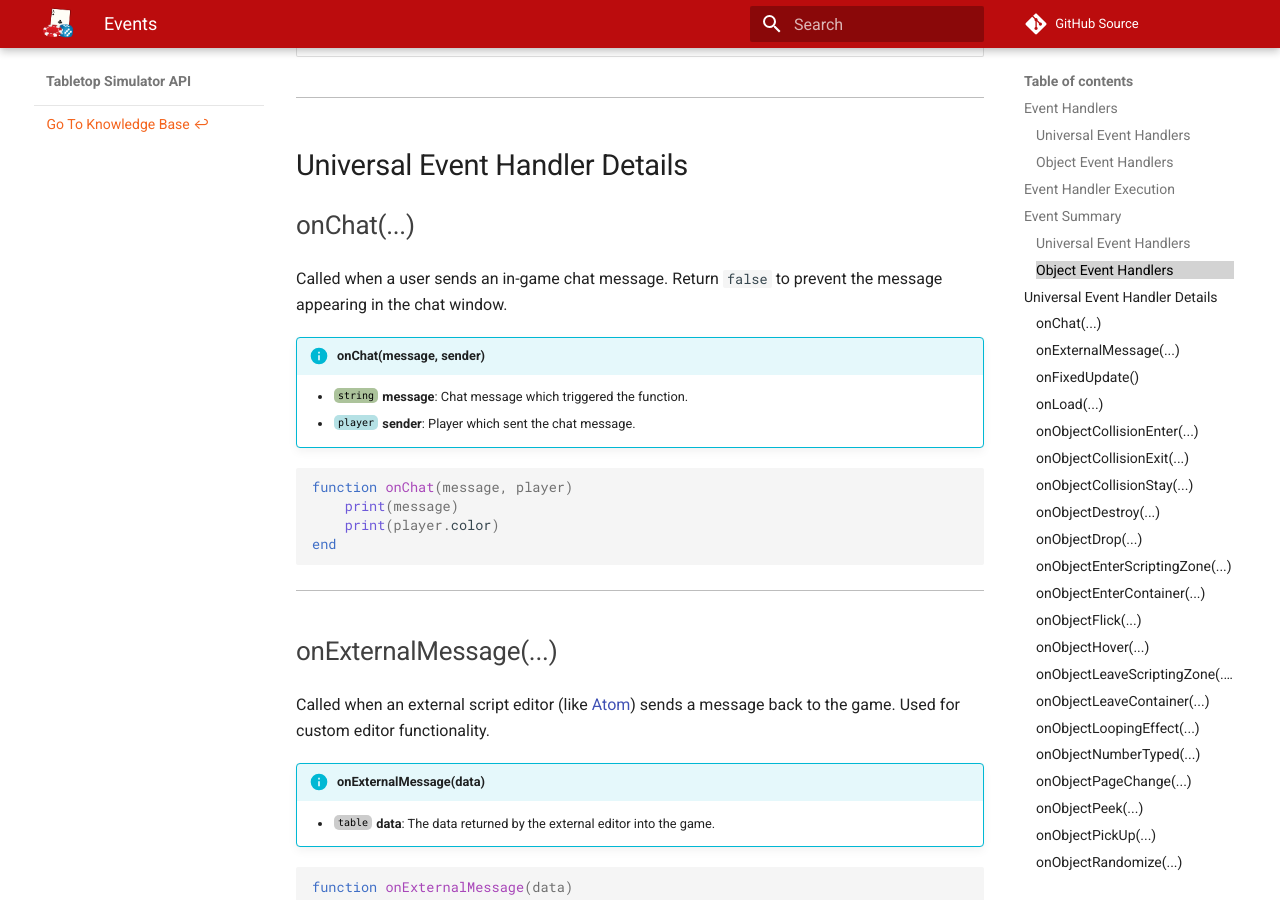
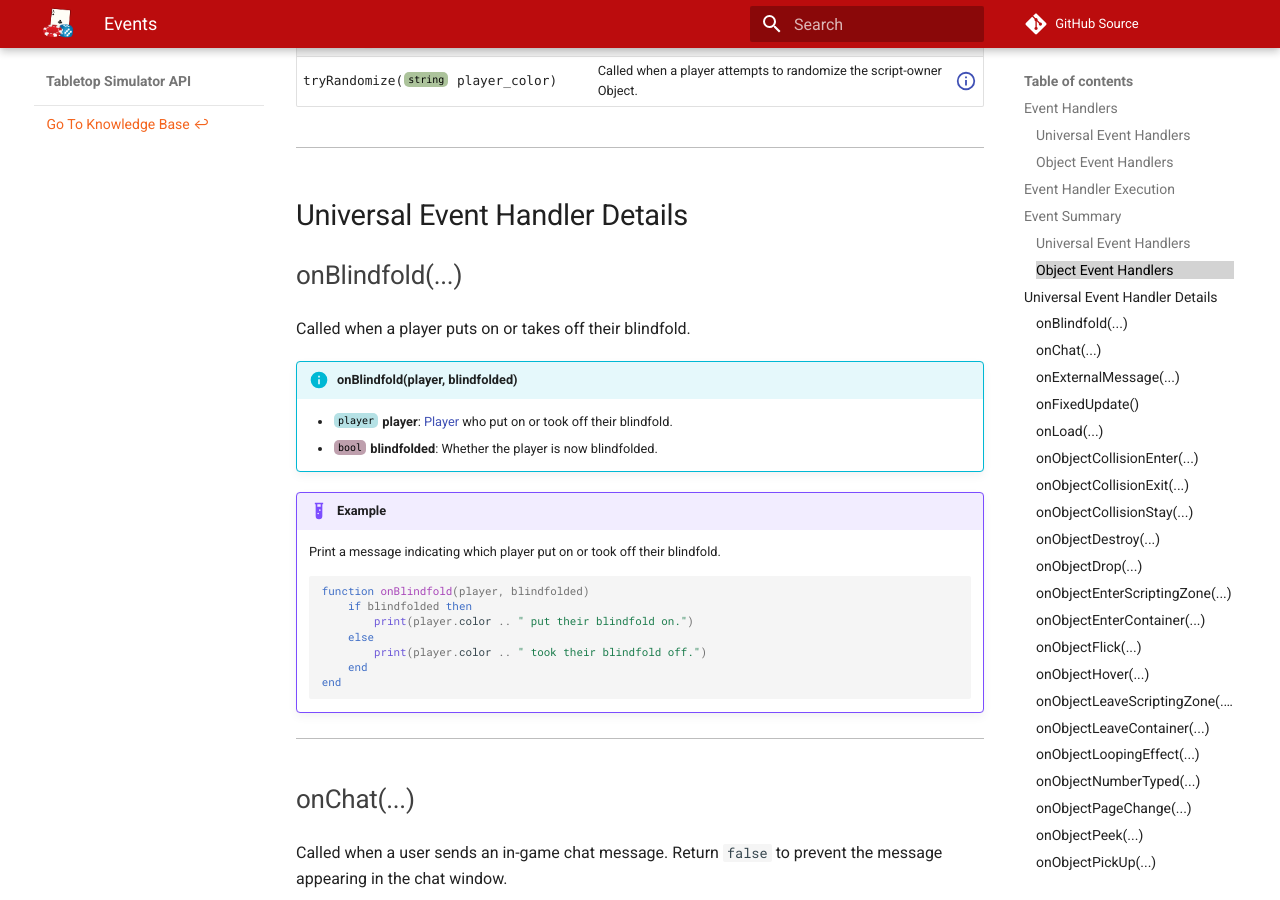
Before and after one commit to Berserk-Games/Tabletop-Simulator-API, an MkDocs documentation site: the page built from docs/events.md, in a window 1280 px wide and 900 px high, scrolled down 4607 px. Built offline with MkDocs 1.6.1 and Material for MkDocs 9.7.7, drawn with Linux system fonts in a browser that asks for light colours; comment, search, counter and statistics services are not loaded; some of the changed text lies outside the part shown.

Commit message:
onBlindfold(...)

````diff
--- a/docs/events.md
+++ b/docs/events.md
@@ -56,6 +56,7 @@ As described above, you may declare these functions in the [Global script](intro
 Function Name | Description | &nbsp;
 -- | -- | --
 filterObjectEnterContainer([<span class="tag obj"></span>](types.md) container, [<span class="tag obj"></span>](types.md) enter_object) | <p>[<span class="tag deprecated"></span>](intro.md#deprecated) _Use [tryObjectEnterContainer(...)](#tryobjectentercontainer)_.</p> Called when an object attempts to enter any container. | [:i:](#tryobjectentercontainer)
+onBlindfold([<span class="tag pla"></span>](types.md) player, [<span class="tag boo"></span>](types.md) blindfolded) | Called when a player puts on or takes off their blindfold. | [:i:](#onblindfold)
 onChat([<span class="tag str"></span>](types.md) message, [<span class="tag pla"></span>](types.md) sender) | Called when a user sends an in-game chat message. | [:i:](#onchat)
 onExternalMessage([<span class="tag tab"></span>](types.md) data) | Called when an external script editor (like [Atom](atom.md)) sends a message back to the game. Used for custom editor functionality. | [:i:](#onexternalmessage)
 onFixedUpdate() | Called **every physics tick** (90 times a second). This is a frame independent onUpdate(). | [:i:](#onfixedupdate)
@@ -126,6 +127,28 @@ tryRandomize([<span class="tag str"></span>](types.md) player_color) | Called wh
 ---
 
 ## Universal Event Handler Details
+
+###onBlindfold(...)
+
+Called when a player puts on or takes off their blindfold.
+
+!!!info "onBlindfold(player, blindfolded)"
+	* [<span class="tag pla"></span>](types.md) **player**: [Player](player/instance.md) who put on or took off their blindfold.
+	* [<span class="tag boo"></span>](types.md) **blindfolded**: Whether the player is now blindfolded.
+
+!!!example
+	Print a message indicating which player put on or took off their blindfold.
+	``` Lua
+	function onBlindfold(player, blindfolded)
+		if blindfolded then
+			print(player.color .. " put their blindfold on.")
+		else
+			print(player.color .. " took their blindfold off.")
+		end
+	end
+	```
+
+---
 
 ###onChat(...)
 
````
